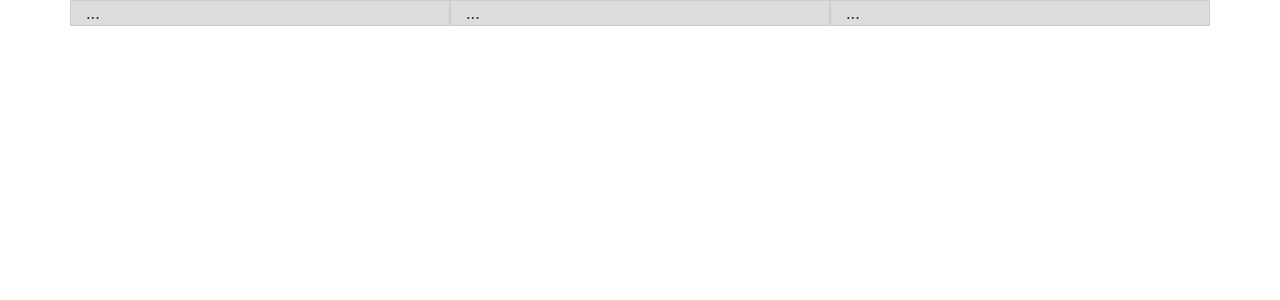
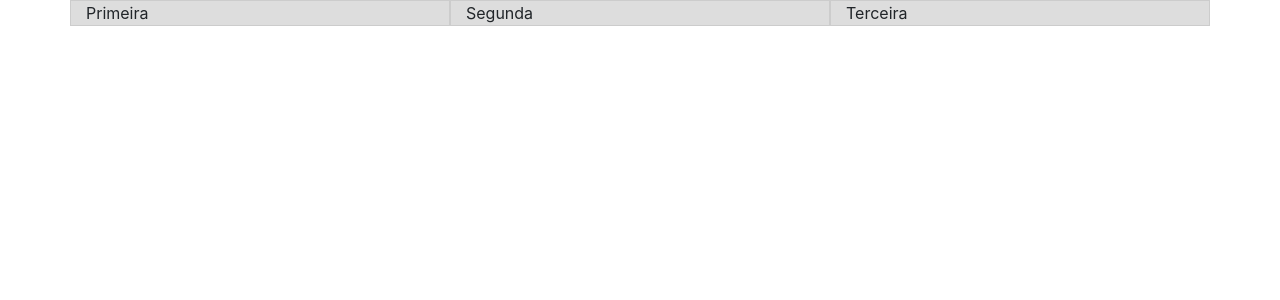
Before and after one commit to deusyvan/bootstrap4, a PHP site: page / in a window 1280 px wide. Shown: the top 300 px of the page. Run offline with PHP 8.4, Linux system fonts and the light colour scheme.

Commit message:
Começando estudo para ordenar colunas

```diff
--- a/index.php
+++ b/index.php
@@ -17,9 +17,9 @@
 	<body>
 		<div class="container">
     		<div class="row">
-    			<div class="col" >...</div>
-    			<div class="col" >...</div>
-    			<div class="col" >...</div>
+    			<div class="col" >Primeira</div>
+    			<div class="col" >Segunda</div>
+    			<div class="col" >Terceira</div>
 
     		</div>
 
```
